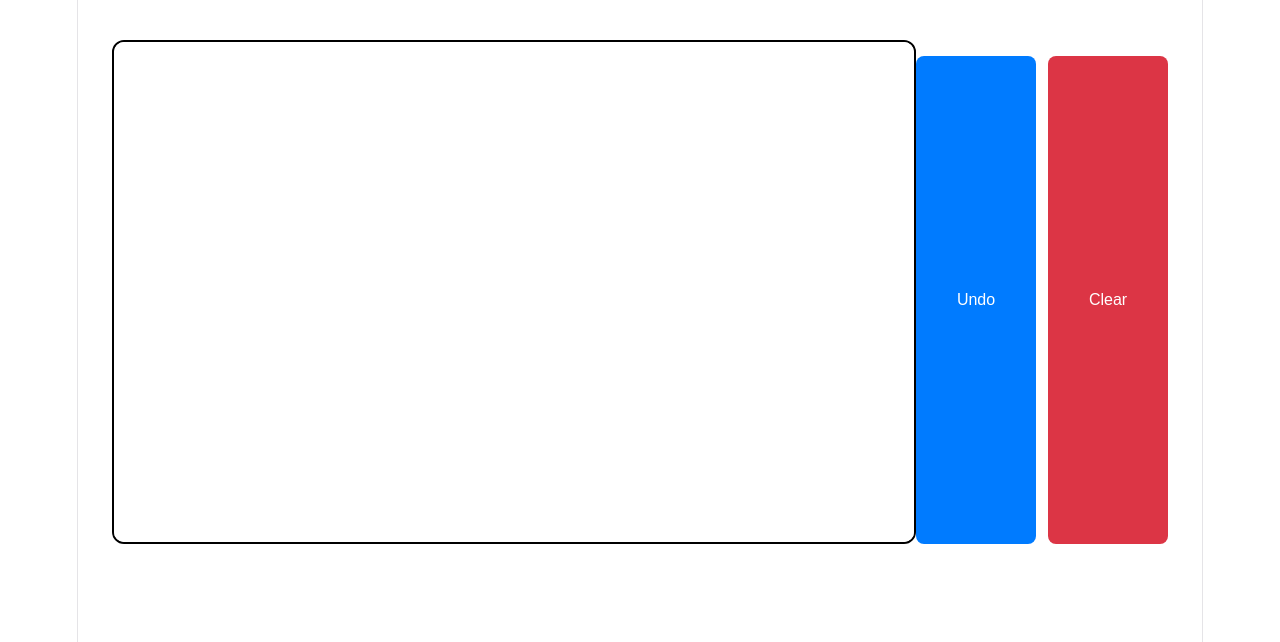
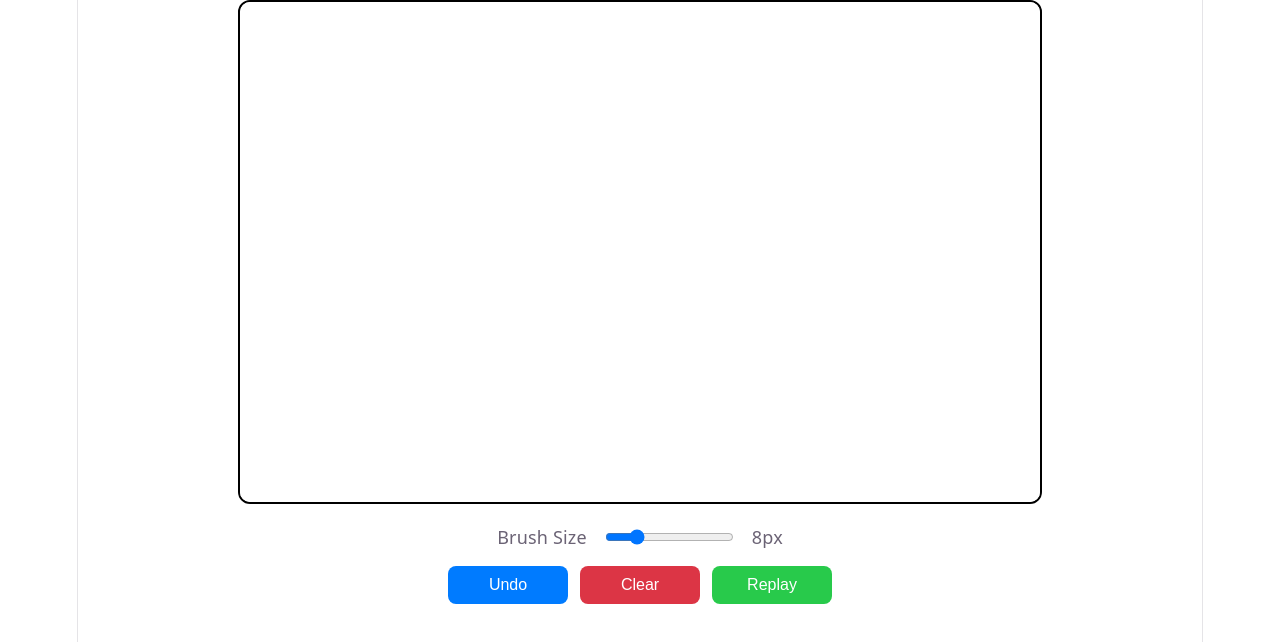
Before and after one commit to vaishnavifrsharma/vision-pictionary, a React (Vite) app in the folder frontend/vision-pictionary/: page / in a window 1280 px wide. Shown: the top 642 px of the page. Built offline with nearby package versions, Linux system fonts and the light colour scheme.

Commit message:
Complete canvas engine with replay and brush size

```diff
--- a/frontend/vision-pictionary/src/App.tsx
+++ b/frontend/vision-pictionary/src/App.tsx
@@ -3,14 +3,15 @@ import DrawingCanvas from "./components/DrawingCanvas";
 function App() {
   return (
     <div
-      style={{
+    style={{
         display: "flex",
         justifyContent: "center",
-        marginTop: "40px",
-      }}
-    >
-      <DrawingCanvas />
-    </div>
+        alignItems: "center",
+        flexDirection: "column",
+    }}
+>
+    <DrawingCanvas />
+</div>
   );
 }
 
--- a/frontend/vision-pictionary/src/components/DrawingCanvas.tsx
+++ b/frontend/vision-pictionary/src/components/DrawingCanvas.tsx
@@ -1,24 +1,22 @@
-import React, { useEffect, useRef } from "react";
+import React, { useEffect, useRef, useState } from "react";
 
 export default function DrawingCanvas() {
-  // Types
   type Point = { x: number; y: number };
-  type Stroke = Point[];
+  type Stroke = { points: Point[]; width: number };
 
-  // Refs
   const canvasRef = useRef<HTMLCanvasElement | null>(null);
   const isDrawing = useRef(false);
   const lastPos = useRef<Point | null>(null);
   const strokes = useRef<Stroke[]>([]);
+  const [brushSize, setBrushSize] = useState(8);
+  const brushSizeRef = useRef(8);
 
-  // Canvas Helpers
   const initializeCanvas = (ctx: CanvasRenderingContext2D, canvas: HTMLCanvasElement) => {
     ctx.clearRect(0, 0, canvas.width, canvas.height);
     ctx.fillStyle = "white";
     ctx.fillRect(0, 0, canvas.width, canvas.height);
     ctx.lineCap = "round";
     ctx.lineJoin = "round";
-    ctx.lineWidth = 8;
     ctx.strokeStyle = "black";
   };
 
@@ -28,16 +26,19 @@ export default function DrawingCanvas() {
     ctx.lineTo(to.x, to.y);
     ctx.stroke();
   };
+
   const drawStroke = (stroke: Stroke) => {
-    if (stroke.length < 2) return;
+    if (stroke.points.length < 2) return;
     const canvas = canvasRef.current;
     if (!canvas) return;
     const ctx = canvas.getContext("2d");
     if (!ctx) return;
+
+    ctx.lineWidth = stroke.width;
     ctx.beginPath();
-    ctx.moveTo(stroke[0].x, stroke[0].y);
-    for(let i=1; i<stroke.length; i++){
-        ctx.lineTo(stroke[i].x, stroke[i].y);
+    ctx.moveTo(stroke.points[0].x, stroke.points[0].y);
+    for (let i = 1; i < stroke.points.length; i += 1) {
+      ctx.lineTo(stroke.points[i].x, stroke.points[i].y);
     }
     ctx.stroke();
   };
@@ -47,17 +48,17 @@ export default function DrawingCanvas() {
     if (!canvas) return;
     const ctx = canvas.getContext("2d");
     if (!ctx) return;
+
     initializeCanvas(ctx, canvas);
-    for (const stroke of strokes.current) {
-      drawStroke(stroke);
-    }
+    strokes.current.forEach(drawStroke);
   };
 
-  // Game Helpers
+  const sleep = (ms: number) => new Promise((resolve) => setTimeout(resolve, ms));
+
   const undo = () => {
-    if(strokes.current.length===0) return;
-      strokes.current.pop();
-      redrawCanvas();
+    if (strokes.current.length === 0) return;
+    strokes.current.pop();
+    redrawCanvas();
   };
 
   const clearCanvas = () => {
@@ -69,7 +70,27 @@ export default function DrawingCanvas() {
     initializeCanvas(ctx, canvas);
   };
 
-  // Event Handlers
+  const replayCanvas = async () => {
+    const canvas = canvasRef.current;
+    if (!canvas) return;
+    const ctx = canvas.getContext("2d");
+    if (!ctx) return;
+
+    initializeCanvas(ctx, canvas);
+
+    for (const stroke of strokes.current) {
+      if (stroke.points.length < 2) continue;
+      ctx.lineWidth = stroke.width;
+      ctx.beginPath();
+      ctx.moveTo(stroke.points[0].x, stroke.points[0].y);
+      for (let i = 1; i < stroke.points.length; i += 1) {
+        ctx.lineTo(stroke.points[i].x, stroke.points[i].y);
+        ctx.stroke();
+        await sleep(8);
+      }
+    }
+  };
+
   const getPos = (clientX: number, clientY: number): Point => {
     const canvas = canvasRef.current!;
     const rect = canvas.getBoundingClientRect();
@@ -80,7 +101,7 @@ export default function DrawingCanvas() {
     const pos = getPos(e.clientX, e.clientY);
     isDrawing.current = true;
     lastPos.current = pos;
-    strokes.current.push([pos]);
+    strokes.current.push({ points: [pos], width: brushSizeRef.current });
   };
 
   const draw = (e: MouseEvent) => {
@@ -89,10 +110,12 @@ export default function DrawingCanvas() {
     if (!canvas) return;
     const ctx = canvas.getContext("2d");
     if (!ctx) return;
+
     const pos = getPos(e.clientX, e.clientY);
+    ctx.lineWidth = brushSizeRef.current;
     drawLine(ctx, lastPos.current, pos);
     lastPos.current = pos;
-    strokes.current[strokes.current.length - 1].push(pos);
+    strokes.current[strokes.current.length - 1].points.push(pos);
   };
 
   const stopDrawing = () => {
@@ -106,7 +129,7 @@ export default function DrawingCanvas() {
     const pos = getPos(t.clientX, t.clientY);
     isDrawing.current = true;
     lastPos.current = pos;
-    strokes.current.push([pos]);
+    strokes.current.push({ points: [pos], width: brushSizeRef.current });
   };
 
   const touchMove = (e: TouchEvent) => {
@@ -116,30 +139,33 @@ export default function DrawingCanvas() {
     if (!canvas) return;
     const ctx = canvas.getContext("2d");
     if (!ctx) return;
+
     const pos = getPos(t.clientX, t.clientY);
+    ctx.lineWidth = brushSizeRef.current;
     drawLine(ctx, lastPos.current, pos);
     lastPos.current = pos;
-    strokes.current[strokes.current.length - 1].push(pos);
+    strokes.current[strokes.current.length - 1].points.push(pos);
     e.preventDefault();
   };
 
   const touchEnd = () => stopDrawing();
 
-  // useEffect: attach listeners and initialize
+  useEffect(() => {
+    brushSizeRef.current = brushSize;
+  }, [brushSize]);
+
   useEffect(() => {
     const canvas = canvasRef.current;
     if (!canvas) return;
     const ctx = canvas.getContext("2d");
     if (!ctx) return;
+
     initializeCanvas(ctx, canvas);
-
-    // mouse
     canvas.addEventListener("mousedown", startDrawing);
     canvas.addEventListener("mousemove", draw);
     canvas.addEventListener("mouseup", stopDrawing);
     canvas.addEventListener("mouseleave", stopDrawing);
 
-    // touch
     canvas.addEventListener("touchstart", touchStart, { passive: false });
     canvas.addEventListener("touchmove", touchMove, { passive: false });
     canvas.addEventListener("touchend", touchEnd);
@@ -180,9 +206,37 @@ export default function DrawingCanvas() {
           cursor: "crosshair",
         }}
       />
+
+      <div
+        style={{
+          display: "flex",
+          justifyContent: "center",
+          alignItems: "center",
+          gap: 16,
+          marginTop: 20,
+        }}
+      >
+        <label>Brush Size</label>
+        <input
+          type="range"
+          min={2}
+          max={30}
+          value={brushSize}
+          onChange={(e) => setBrushSize(Number(e.target.value))}
+        />
+        <span>{brushSize}px</span>
+      </div>
+
       <div style={{ display: "flex", justifyContent: "center", gap: 12, marginTop: 16 }}>
-        <button onClick={undo} style={{ ...buttonStyle, backgroundColor: "#007bff", color: "white" }}>Undo</button>
-        <button onClick={clearCanvas} style={{ ...buttonStyle, backgroundColor: "#dc3545", color: "white" }}>Clear</button>
+        <button onClick={undo} style={{ ...buttonStyle, backgroundColor: "#007bff", color: "white" }}>
+          Undo
+        </button>
+        <button onClick={clearCanvas} style={{ ...buttonStyle, backgroundColor: "#dc3545", color: "white" }}>
+          Clear
+        </button>
+        <button onClick={replayCanvas} style={{ ...buttonStyle, backgroundColor: "#28ca4b", color: "white" }}>
+          Replay
+        </button>
       </div>
     </>
   );
```
